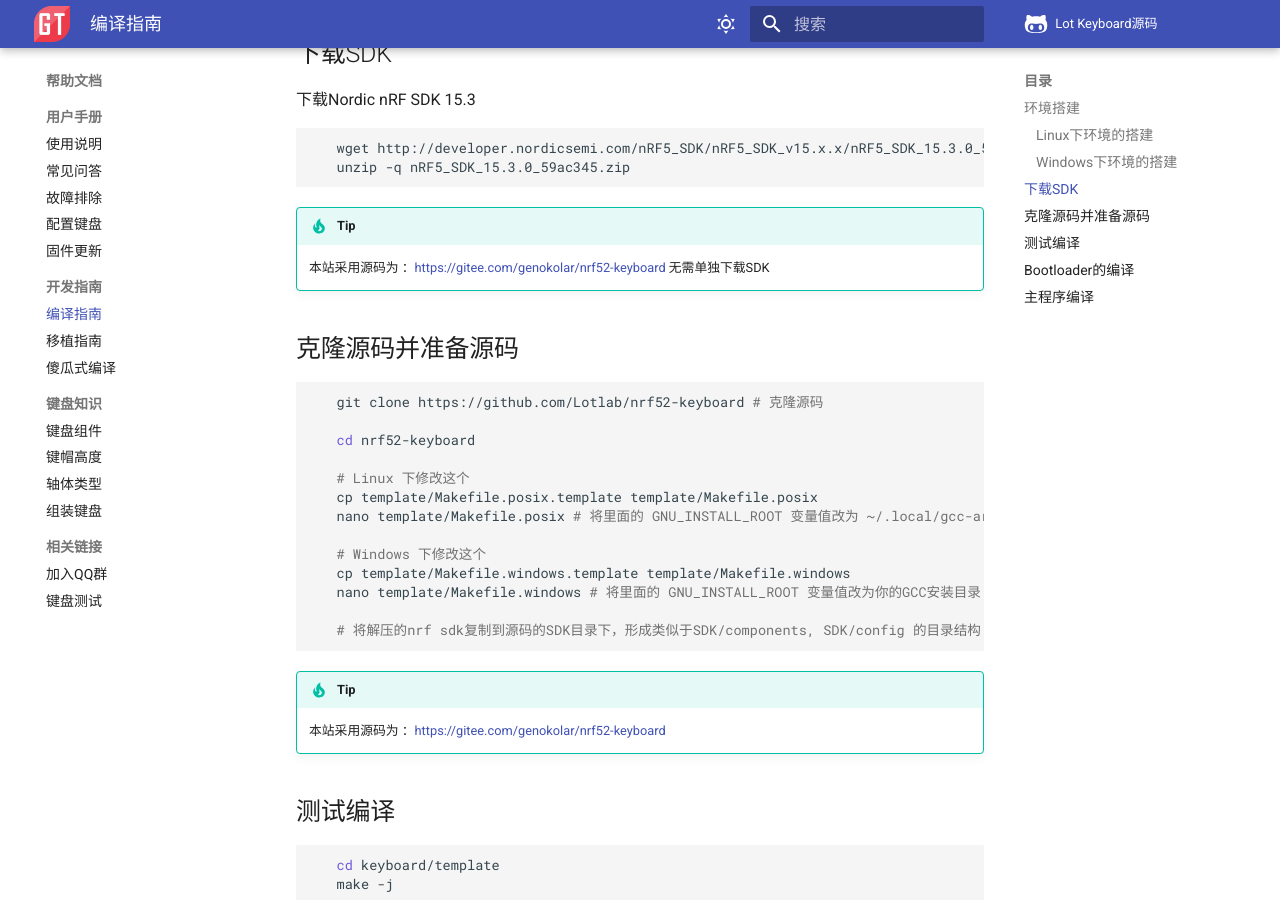
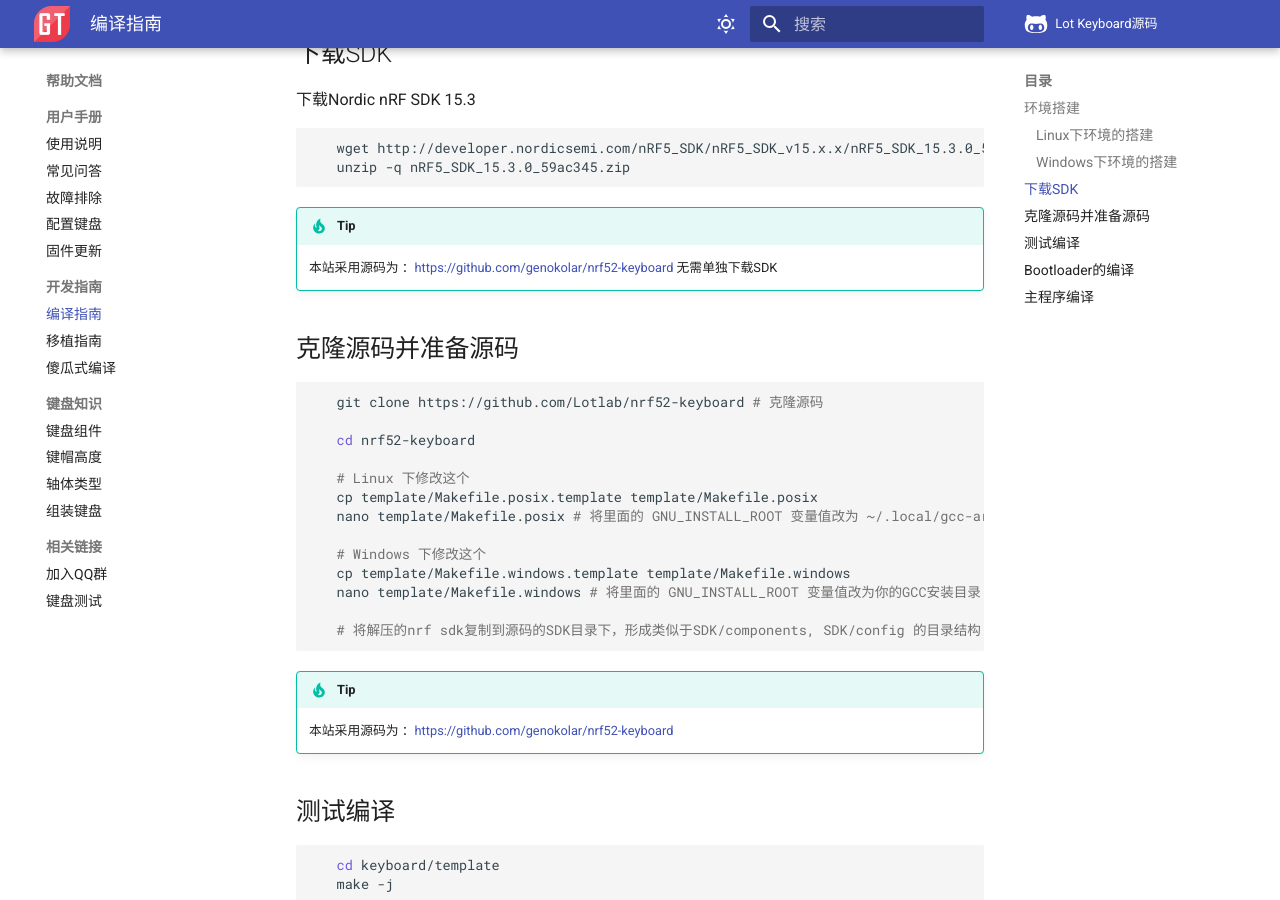
Before and after one commit to genokolar/genokolar.github.io, an MkDocs documentation site: the page built from docs/build.md, in a window 1280 px wide and 900 px high, scrolled down 1073 px. Built offline with MkDocs 1.6.1 and Material for MkDocs 9.7.7, drawn with Linux system fonts in a browser that asks for light colours; comment, search, counter and statistics services are not loaded; part of the change alters nothing that is shown.

Commit message:
Update build.md

````diff
--- a/docs/build.md
+++ b/docs/build.md
@@ -49,7 +49,7 @@ LotKB固件编译指南
 ```
 !!! tip
 
-    本站采用源码为 ：https://gitee.com/genokolar/nrf52-keyboard 无需单独下载SDK
+    本站采用源码为 ：https://github.com/genokolar/nrf52-keyboard 无需单独下载SDK
 
 克隆源码并准备源码
 ------------
@@ -71,7 +71,7 @@ LotKB固件编译指南
 ```
 !!! tip
 
-    本站采用源码为 ：https://gitee.com/genokolar/nrf52-keyboard
+    本站采用源码为 ：https://github.com/genokolar/nrf52-keyboard
 
 测试编译
 ------------
````
